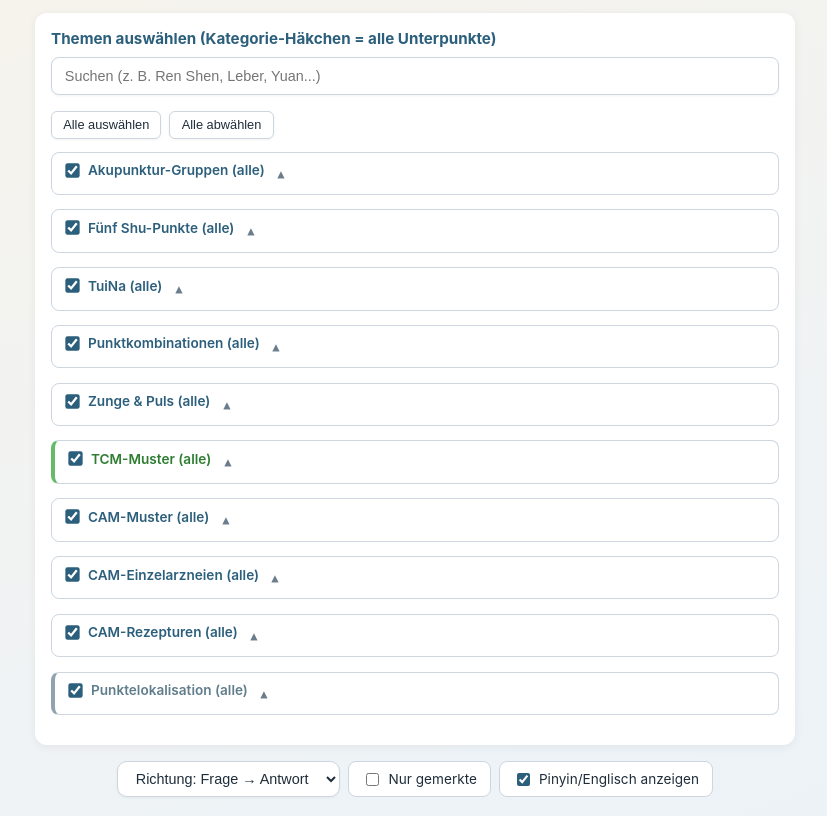
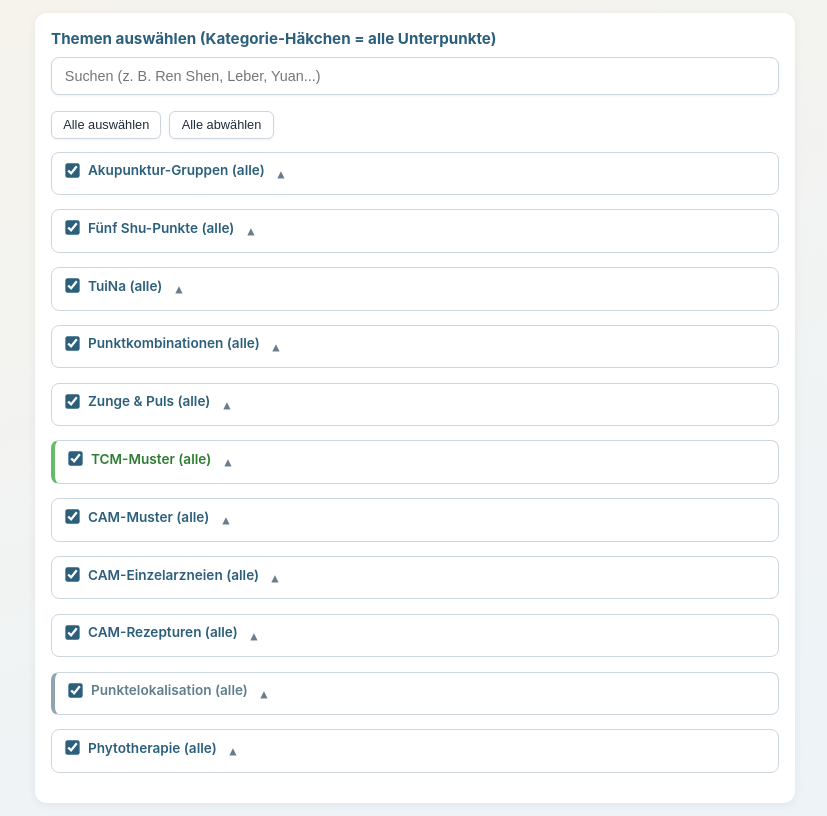
Before and after one commit to rognot-1/TCM-Lernkarten, a plain HTML site: page index.html in a window 1280 px wide. Shown: the part 95-911 px from the top of the page, without its empty margins (225-1052 px from the left). Drawn offline with Linux system fonts and the light colour scheme.

Commit message:
Add WestMed Phytotherapie data to index.html

```diff
--- a/index.html
+++ b/index.html
@@ -1423,6 +1423,20 @@ const camRezepturData = [
   { frage: "zuo gui wan", antwort: "Deutscher Name: Pille, die die linke (Niere) wiederherstellt\nZusammensetzung: Shu Di Huang, Shan Yao, Gou Qi Zi, Shan Zhu Yu, Chuan Niu Xi, Tu Si Zi, Lu Jiao Jiao, Gui Ban Jiao\nWirkung: Nährt Nieren-Yin, füllt das Jing, stärkt Knochen.", sub: "Rezepturen" },
   { frage: "zuo jin wan", antwort: "Deutscher Name: Linkes Metall Pille\nZusammensetzung: Shu Di Huang, Shan Yao, Shan Zhu Yu, Mu Dan Pi, Fu Ling, Ze Xie, Wu Wei Zi, Mai Men Dong, Tian Men Dong, Bai Shao, Gou Qi Zi, Zhi Mu, Huang Bo, Gui Ban\nWirkung: Nährt Nieren-Yin, befeuchtet die Lunge, erzeugt Flüssigkeit.", sub: "Rezepturen" }
 ];
+
+  // WestMed Phytotherapie (TEN-Kräuter)
+const phytotherapieData = [
+  { frage: "Arnika", antwort: "Lateinisch: Arnica montana\nPinyin: (kein TCM-Pinyin)\nTeile: Blüten\nInhaltsstoffe: Sesquiterpenlactone (Helenalin), Flavonoide\nWirkung (Phyto): Äusserlich entzündungshemmend\nWirkung (TCM): - \nTemperatur/TEN: - \nRisiken: Nicht auf offene Wunden; Korbblütlerallergie; nicht innerlich.", sub: "Phytotherapie" },
+  { frage: "Artischocke", antwort: "Lateinisch: Cynara scolymus\nPinyin: (kein TCM-Pinyin)\nTeile: Blätter\nInhaltsstoffe: Caffeoylchinasäuren, Bitterstoffe\nWirkung (Phyto): Fördert Gallenfluss, dyspeptische Beschwerden\nWirkung (TCM): - \nTemperatur/TEN: - \nRisiken: Bei Gallenwegsverschluss vermeiden; Korbblütlerallergie.", sub: "Phytotherapie" },
+  { frage: "Augentrost", antwort: "Lateinisch: Euphrasia officinalis\nPinyin: (kein TCM-Pinyin)\nTeile: Kraut\nInhaltsstoffe: Iridoidglykoside, Gerbstoffe\nWirkung (Phyto): Traditionell reizlindernd\nWirkung (TCM): - \nTemperatur/TEN: - \nRisiken: Keine selbst hergestellten Zubereitungen ins Auge; ärztliche Abklärung.", sub: "Phytotherapie" },
+  { frage: "Baldrian", antwort: "Lateinisch: Valeriana officinalis\nPinyin: (kein TCM-Pinyin)\nTeile: Wurzel\nInhaltsstoffe: Valerensäuren, ätherisches Öl\nWirkung (Phyto): Leicht beruhigend\nWirkung (TCM): - \nTemperatur/TEN: - \nRisiken: Kann müde machen; Vorsicht mit Sedativa.", sub: "Phytotherapie" },
+  { frage: "Bärentraube", antwort: "Lateinisch: Arctostaphylos uva-ursi\nPinyin: (kein TCM-Pinyin)\nTeile: Blätter\nInhaltsstoffe: Arbutin, Gerbstoffe\nWirkung (Phyto): Traditionell harnwegsantiseptisch\nWirkung (TCM): - \nTemperatur/TEN: - \nRisiken: Nur kurzzeitig; nicht in Schwangerschaft; Infektzeichen abklären.", sub: "Phytotherapie" },
+  { frage: "Beinwell", antwort: "Lateinisch: Symphytum officinale\nPinyin: (kein TCM-Pinyin)\nTeile: Wurzel, Kraut (standardisierte äussere Präparate)\nInhaltsstoffe: Allantoin, Schleimstoffe; Pyrrolizidinalkaloide\nWirkung (Phyto): Äusserlich bei Schmerzen/Schwellung\nWirkung (TCM): - \nTemperatur/TEN: - \nRisiken: Nur PA-freie bzw. geprüfte Präparate; nicht innerlich.", sub: "Phytotherapie" },
+  { frage: "Birke, Hänge-", antwort: "Lateinisch: Betula pendula\nPinyin: (kein TCM-Pinyin)\nTeile: Blätter\nInhaltsstoffe: Flavonoide, Kaliumsalze\nWirkung (Phyto): Traditionell harntreibend\nWirkung (TCM): - \nTemperatur/TEN: - \nRisiken: Nicht bei Ödemen infolge Herz-/Niereninsuffizienz.", sub: "Phytotherapie" },
+  { frage: "Blutwurz", antwort: "Lateinisch: Potentilla erecta\nPinyin: (kein TCM-Pinyin)\nTeile: Rhizom\nInhaltsstoffe: Gerbstoffe\nWirkung (Phyto): Zusammenziehend (adstringierend)\nWirkung (TCM): - \nTemperatur/TEN: - \nRisiken: Bei längerem Durchfall ärztliche Abklärung.", sub: "Phytotherapie" },
+  { frage: "Brennnessel", antwort: "Lateinisch: Urtica dioica\nPinyin: (kein TCM-Pinyin)\nTeile: Blätter, Kraut, Wurzel\nInhaltsstoffe: Flavonoide, Mineralstoffe; Wurzellignane\nWirkung (Phyto): Harntreibend; Wurzel bei LUTS traditionell\nWirkung (TCM): - \nTemperatur/TEN: - \nRisiken: Nieren-/Herzinsuffizienz und Ödeme beachten; Prostata abklären.", sub: "Phytotherapie" },
+  { frage: "Eibisch", antwort: "Lateinisch: Althaea officinalis\nPinyin: (kein TCM-Pinyin)\nTeile: Wurzel, Blätter\nInhaltsstoffe: Schleimstoffe\nWirkung (Phyto): Reizlindernd, schützend\nWirkung (TCM): - \nTemperatur/TEN: - \nRisiken: Abstand zu Medikamenten wegen verzögerter Aufnahme.", sub: "Phytotherapie" }
+];
 /* ============ THEMEN ============ */
 const themen = [];
 
@@ -1681,6 +1695,12 @@ themen.push({
   label: "Extrapunkte",
   kategorie: "Punktelokalisation",
   builder: () => lokData.filter(d => d.sub === "Extrapunkte").map(d => ({ front: d.frage, back: d.antwort, sub: d.sub }))
+});
+  themen.push({
+  id: "phytotherapie",
+  label: "WestMed Phytotherapie",
+  kategorie: "Phytotherapie",
+  builder: () => phytotherapieData.map(d => ({ front: d.frage, back: d.antwort, sub: d.sub }))
 });
 
 /* ============ UI ============ */
```
